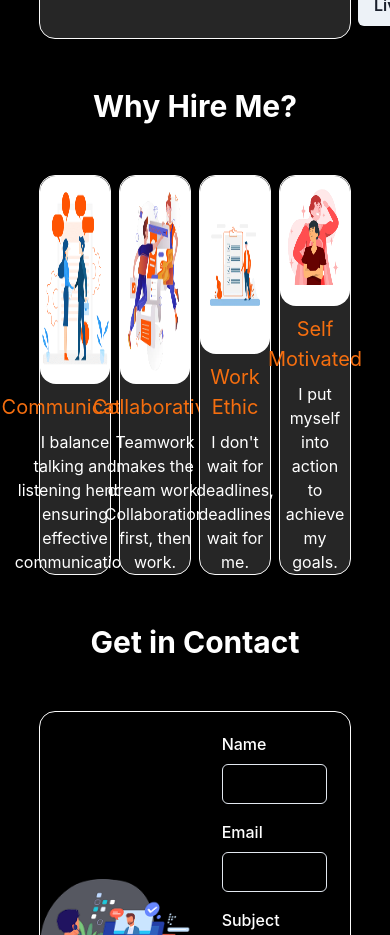
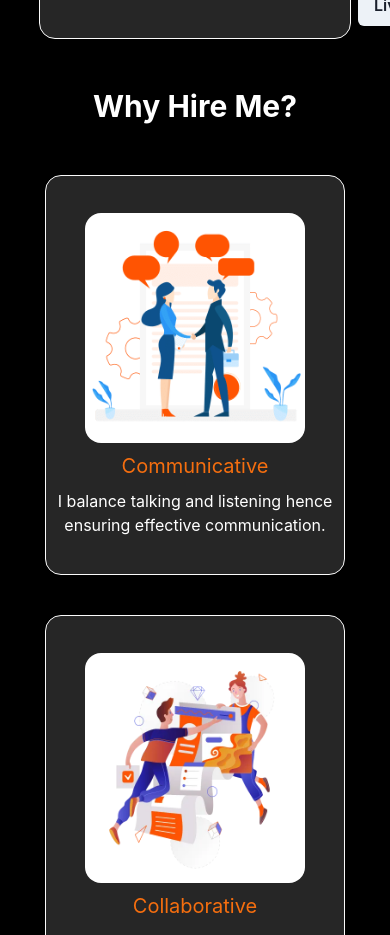
Before and after one commit to Harshit-3905/New_Portfolio_Website, a React (Vite) app: page / in a window 390 px wide. Shown: the part 5040-5975 px from the top of the page. Built offline with nearby package versions, Linux system fonts and the light colour scheme.

Commit message:
Made Responsive

```diff
--- a/src/components/HireMe.jsx
+++ b/src/components/HireMe.jsx
@@ -1,4 +1,4 @@
-import { VStack, Heading, HStack } from "@chakra-ui/react";
+import { VStack, Heading, Flex } from "@chakra-ui/react";
 import HireMeCard from "./miscellaneous/HireMeCard";
 
 import communicativeImage from "../assets/Hire/communicative.png";
@@ -10,12 +10,15 @@ const HireMe = () => {
   return (
     <VStack width="80%" pt={10}>
       <Heading>Why Hire Me?</Heading>
-      <HStack
+      <Flex
+        direction={{ base: "column", md: "column", lg: "row" }}
+        wrap="wrap"
         width="100%"
         height="100%"
         justifyContent="space-around"
         alignItems="center"
         pt={10}
+        gap={{ base: "10", lg: "1" }}
       >
         <HireMeCard
           src={communicativeImage}
@@ -38,7 +41,7 @@ const HireMe = () => {
           heading="Self Motivated"
           description="I put myself into action to achieve my goals."
         />
-      </HStack>
+      </Flex>
     </VStack>
   );
 };
--- a/src/components/miscellaneous/HireMeCard.jsx
+++ b/src/components/miscellaneous/HireMeCard.jsx
@@ -4,8 +4,9 @@ import PropTypes from "prop-types";
 const HireMeCard = (props) => {
   return (
     <VStack
-      width="23%"
+      width={{ base: "90%", md: "30%", lg: "22%" }}
       height="400px"
+      minW="300px"
       alignItems="center"
       justifyContent="center"
       textAlign="center"
```
